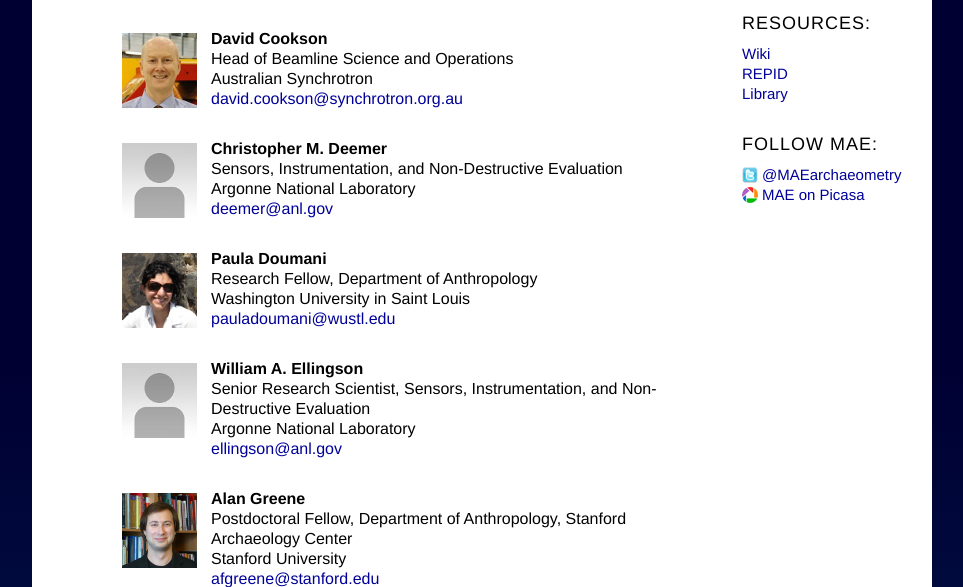
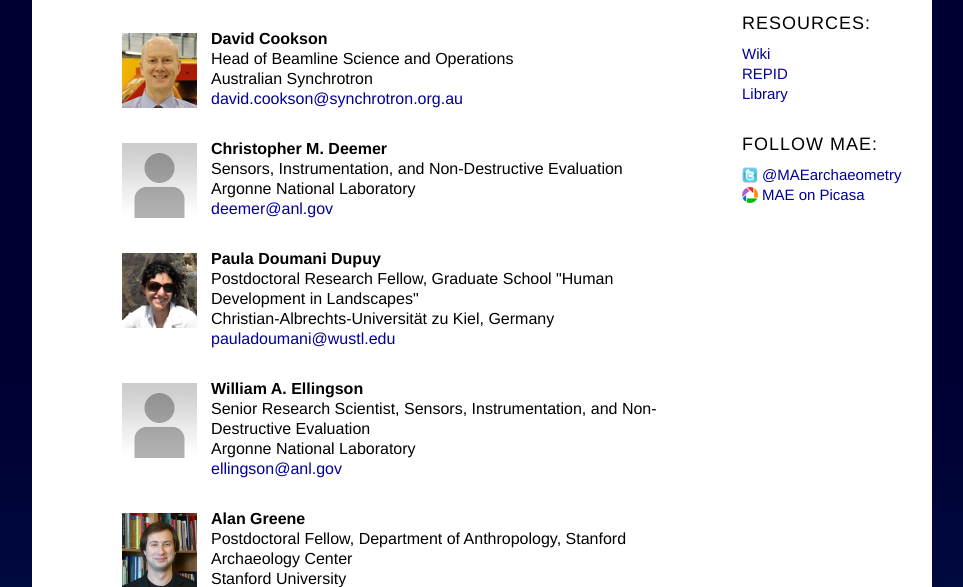
Before and after one commit to maetomorad/MAE, a PHP site: page /team.php in a window 1280 px wide. Shown: the part 703-1290 px from the top of the page, without its empty margins (158-1121 px from the left). Run offline with PHP 8.4, Linux system fonts and the light colour scheme; some libraries are stand-ins or nearby versions.

Commit message:
Paula affiliation and name update

```diff
--- a/team.php
+++ b/team.php
@@ -97,9 +97,10 @@
 
 	<div class="team_member_info">
 <ul>
-<li class="researchers">Paula Doumani</li>
-<li>Research Fellow, Department of Anthropology</li>
-<li>Washington University in Saint Louis</li>
+<li class="researchers">Paula Doumani Dupuy</li>
+<li>Postdoctoral Research Fellow, Graduate School "Human
+Development in Landscapes"</li>
+<li>Christian-Albrechts-Universität zu Kiel, Germany</li>
 <li><a href="mailto:pauladoumani@wustl.edu">pauladoumani@wustl.edu</a></li>
 </ul>
 	</div>
```
